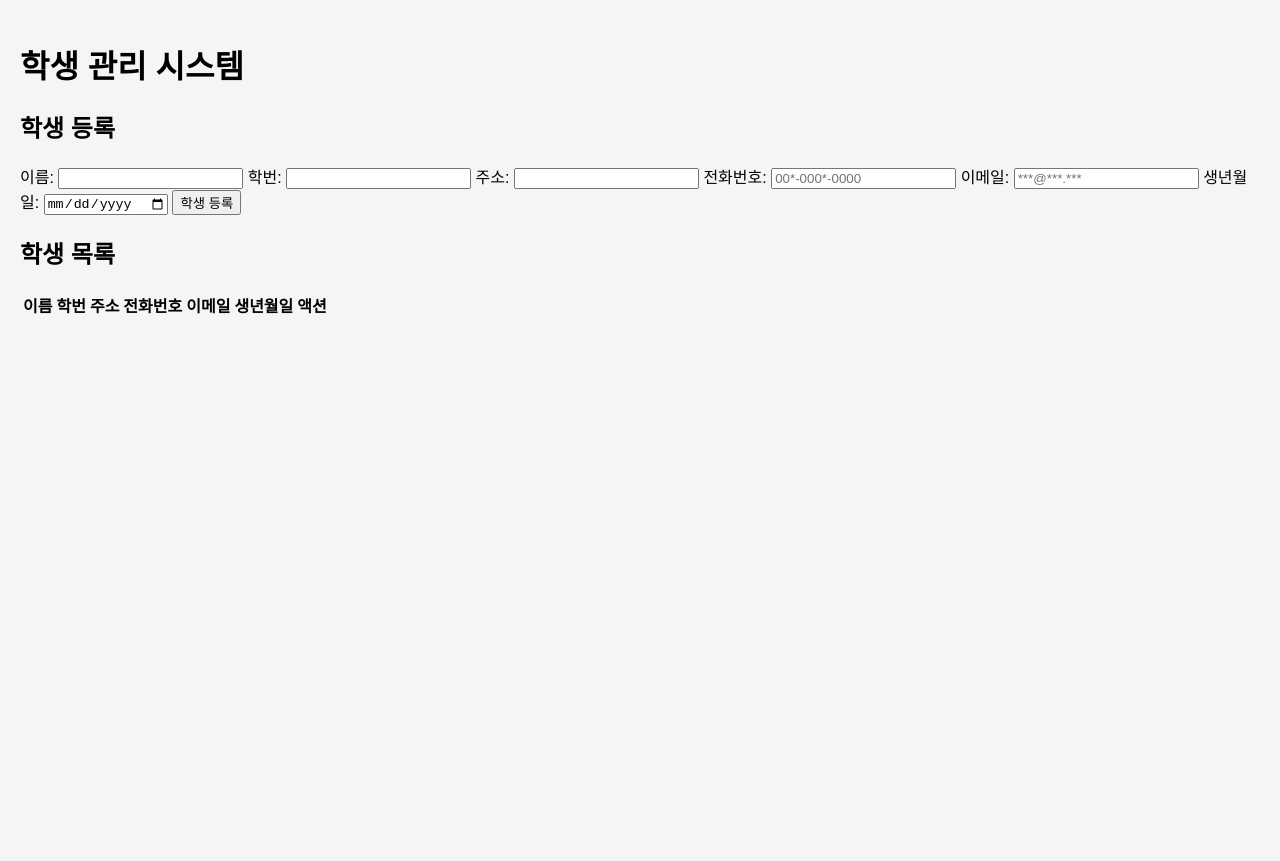
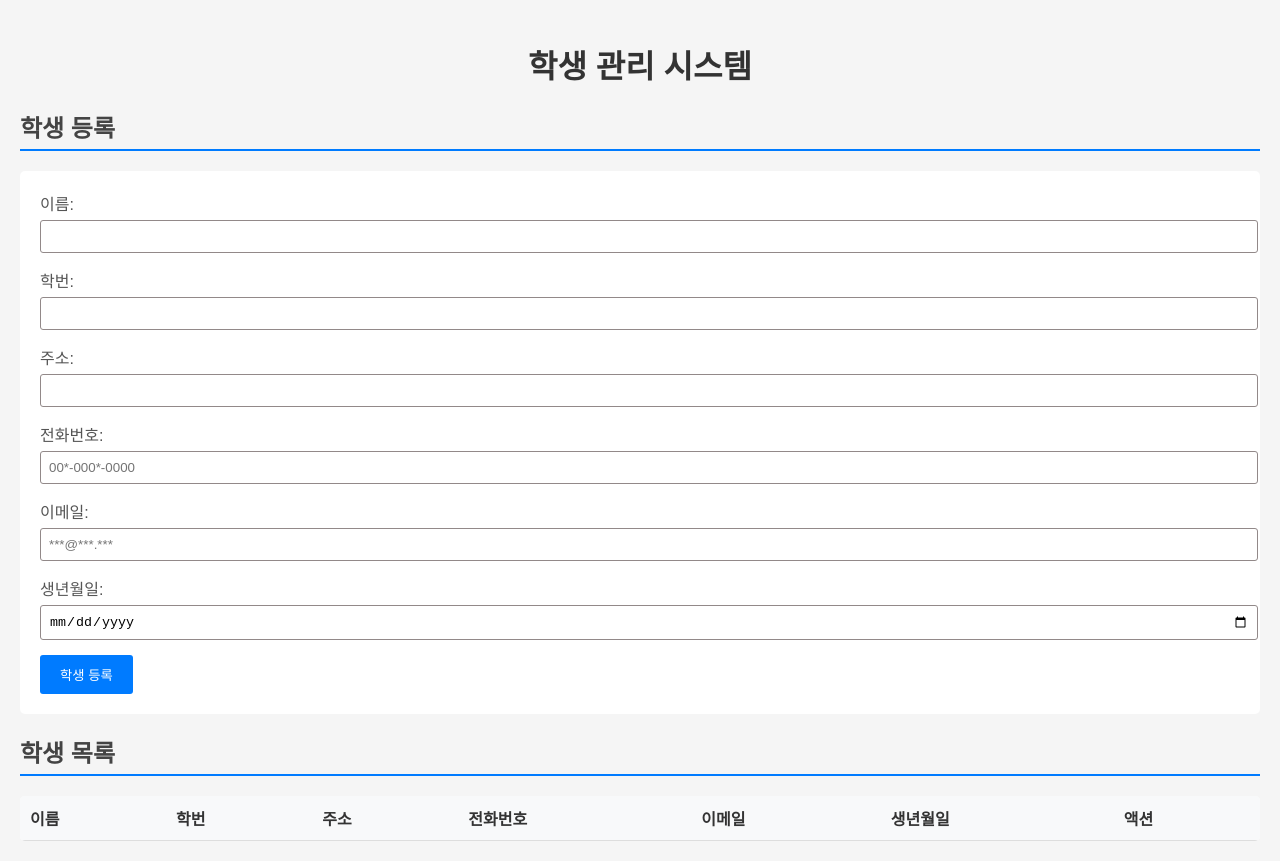
Before and after one commit to lemonade0123/Html5_CSS_JavaScript_App, a plain HTML site: page html5_css3_javascript_Lab/student_book_client/student/student-client-step02.html in a window 1280 px wide. Before the commit the page ends 800 px from the top, so only its background shows below. Drawn offline with Linux system fonts and the light colour scheme.

Commit message:
step3 update

```diff
--- /dev/null
+++ b/html5_css3_javascript_Lab/student_book_client/student/css/form.css
@@ -0,0 +1,126 @@
+      /* body 태그에 전체 페이지의 기본 스타일을 설정합니다 */
+      body {
+          font-family: Arial, sans-serif;
+          /* 글꼴을 Arial로 설정, Arial이 없으면 기본 sans-serif 글꼴 사용 */
+          margin: 0;
+          /* 브라우저 기본 여백(margin) 제거 */
+          padding: 20px;
+          /* 페이지 전체에 20픽셀의 안쪽 여백(padding) 추가 */
+          background-color: #f5f5f5;
+          /* 배경색을 연한 회색으로 설정 */
+      }
+
+      /* 메인 제목(h1)의 스타일을 설정합니다 */
+      h1 {
+          color: #333;
+          /* 텍스트 색상을 진한 회색으로 설정 */
+          text-align: center;
+          /* 텍스트를 중앙 정렬 */
+      }
+
+      /* 부제목(h2)의 스타일을 설정합니다 */
+      h2 {
+          color: #444;
+          /* 텍스트 색상을 중간 회색으로 설정 */
+          border-bottom: 2px solid #007bff;
+          /* 제목 아래에 2픽셀 두께의 파란색 밑줄 추가 */
+          padding-bottom: 5px;
+          /* 밑줄과 텍스트 사이에 5픽셀 간격 추가 */
+      }
+
+      /* 폼(form) 요소의 스타일을 설정합니다 */
+      form {
+          background-color: white;
+          /* 폼 배경색을 흰색으로 설정 */
+          padding: 20px;
+          /* 폼 안쪽에 20픽셀의 여백 추가 */
+          border-radius: 5px;
+          /* 폼 모서리를 5픽셀만큼 둥글게 만듦 */
+          margin-bottom: 20px;
+          /* 폼 아래에 20픽셀의 외부 여백 추가 */
+      }
+
+      /* 라벨(label) 요소의 스타일을 설정합니다 */
+      label {
+          display: block;
+          /* 라벨을 블록 요소로 표시(새 줄에서 시작) */
+          margin-bottom: 5px;
+          /* 라벨 아래에 5픽셀의 외부 여백 추가 */
+          color: #555;
+          /* 텍스트 색상을 중간 회색으로 설정 */
+      }
+
+      /* 입력 필드(input)의 스타일을 설정합니다 */
+      input {
+          width: 100%;
+          /* 입력 필드의 너비를 부모 요소의 100%로 설정 */
+          padding: 8px;
+          /* 입력 필드 안쪽에 8픽셀의 여백 추가 */
+          margin-bottom: 15px;
+          /* 입력 필드 아래에 15픽셀의 외부 여백 추가 */
+          border: 1px solid #928989;
+          /* 1픽셀 두께의 중간 회색 테두리 추가 */
+          border-radius: 3px;
+          /* 입력 필드 모서리를 3픽셀만큼 둥글게 만듦 */
+      }
+
+      /* 버튼(button) 요소의 기본 스타일을 설정합니다 */
+      button {
+          background-color: #007bff;
+          /* 버튼 배경색을 파란색으로 설정 */
+          color: white;
+          /* 버튼 텍스트 색상을 흰색으로 설정 */
+          padding: 10px 20px;
+          /* 버튼 안쪽 여백: 위아래 10px, 좌우 20px */
+          border: none;
+          /* 버튼의 기본 테두리 제거 */
+          border-radius: 3px;
+          /* 버튼 모서리를 3픽셀만큼 둥글게 만듦 */
+          cursor: pointer;
+          /* 마우스 커서를 손가락 모양으로 변경 */
+      }
+
+      /* 버튼에 마우스를 올렸을 때(:hover)의 스타일을 설정합니다 pseudo class selector */
+      button:hover {
+          background-color: #0056b3;
+          /* 배경색을 더 진한 파란색으로 변경 */
+      }
+
+      /* 테이블(table) 요소의 스타일을 설정합니다 */
+      table {
+          width: 100%;
+          /* 테이블의 너비를 부모 요소의 100%로 설정 */
+          border-collapse: collapse;
+          /* 테이블 셀 간의 경계선을 하나로 병합 */
+          background-color: white;
+          /* 테이블 배경색을 흰색으로 설정 */
+          border-radius: 5px;
+          /* 테이블 모서리를 5픽셀만큼 둥글게 만듦 */
+          overflow: hidden;
+          /* 테이블 내용이 경계를 넘어갈 때 숨김 */
+      }
+
+      /* 테이블 헤더(th)와 데이터 셀(td)의 공통 스타일을 설정합니다 */
+      th,
+      td {
+          padding: 10px;
+          /* 셀 내부에 10픽셀의 여백 추가 */
+          text-align: left;
+          /* 셀 내용을 왼쪽으로 정렬 */
+          border-bottom: 1px solid #ddd;
+          /* 셀 아래에 1픽셀 두께의 연한 회색 테두리 추가 */
+      }
+
+      /* 테이블 헤더(th)의 추가 스타일을 설정합니다 */
+      th {
+          background-color: #f8f9fa;
+          /* 헤더 배경색을 매우 연한 회색으로 설정 */
+          color: #333;
+          /* 헤더 텍스트 색상을 진한 회색으로 설정 */
+      }
+
+      /* 테이블 행(tr)에 마우스를 올렸을 때(:hover)의 스타일을 설정합니다 */
+      tr:hover {
+          background-color: #f5f5f5;
+          /* 행의 배경색을 연한 회색으로 변경 */
+      }
--- a/html5_css3_javascript_Lab/student_book_client/student/student-client-step02.html
+++ b/html5_css3_javascript_Lab/student_book_client/student/student-client-step02.html
@@ -12,6 +12,80 @@
         padding: 20px; /* 페이지 전체에 20픽셀의 안쪽 여백(padding) 추가 */
         background-color: #f5f5f5; /* 배경색을 연한 회색으로 설정 */
       }
+      /* 메인 제목(h1)의 스타일을 설정합니다 */
+      h1 {
+        color: #333; /* 텍스트 색상을 진한 회색으로 설정 */
+        text-align: center; /* 텍스트를 중앙 정렬 */
+      }
+
+      /* 부제목(h2)의 스타일을 설정합니다 */
+      h2 {
+        color: #444; /* 텍스트 색상을 중간 회색으로 설정 */
+        border-bottom: 2px solid #007bff; /* 제목 아래에 2픽셀 두께의 파란색 밑줄 추가 */
+        padding-bottom: 5px; /* 밑줄과 텍스트 사이에 5픽셀 간격 추가 */
+      }
+
+      /* 폼(form) 요소의 스타일을 설정합니다 */
+      form {
+        background-color: white; /* 폼 배경색을 흰색으로 설정 */
+        padding: 20px; /* 폼 안쪽에 20픽셀의 여백 추가 */
+        border-radius: 5px; /* 폼 모서리를 5픽셀만큼 둥글게 만듦 */
+        margin-bottom: 20px; /* 폼 아래에 20픽셀의 외부 여백 추가 */
+      }
+      /* 라벨(label) 요소의 스타일을 설정합니다 */
+      label {
+        display: block; /* 라벨을 블록 요소로 표시(새 줄에서 시작) */
+        margin-bottom: 5px; /* 라벨 아래에 5픽셀의 외부 여백 추가 */
+        color: #555; /* 텍스트 색상을 중간 회색으로 설정 */
+      }
+
+      /* 입력 필드(input)의 스타일을 설정합니다 */
+      input {
+        width: 100%; /* 입력 필드의 너비를 부모 요소의 100%로 설정 */
+        padding: 8px; /* 입력 필드 안쪽에 8픽셀의 여백 추가 */
+        margin-bottom: 15px; /* 입력 필드 아래에 15픽셀의 외부 여백 추가 */
+        border: 1px solid #928989; /* 1픽셀 두께의 중간 회색 테두리 추가 */
+        border-radius: 3px; /* 입력 필드 모서리를 3픽셀만큼 둥글게 만듦 */
+      }
+
+      /* 버튼(button) 요소의 기본 스타일을 설정합니다 */
+      button {
+        background-color: #007bff; /* 버튼 배경색을 파란색으로 설정 */
+        color: white; /* 버튼 텍스트 색상을 흰색으로 설정 */
+        padding: 10px 20px; /* 버튼 안쪽 여백: 위아래 10px, 좌우 20px */
+        border: none; /* 버튼의 기본 테두리 제거 */
+        border-radius: 3px; /* 버튼 모서리를 3픽셀만큼 둥글게 만듦 */
+        cursor: pointer; /* 마우스 커서를 손가락 모양으로 변경 */
+      }
+
+      /* 버튼에 마우스를 올렸을 때(:hover)의 스타일을 설정합니다 pseudo class selector */
+      button:hover {
+        background-color: #0056b3; /* 배경색을 더 진한 파란색으로 변경 */
+      }
+
+      /* 테이블(table) 요소의 스타일을 설정합니다 */
+      table {
+        width: 100%; /* 테이블의 너비를 부모 요소의 100%로 설정 */
+        border-collapse: collapse; /* 테이블 셀 간의 경계선을 하나로 병합 */
+        background-color: white; /* 테이블 배경색을 흰색으로 설정 */
+        border-radius: 5px; /* 테이블 모서리를 5픽셀만큼 둥글게 만듦 */
+        overflow: hidden; /* 테이블 내용이 경계를 넘어갈 때 숨김 */
+      }
+
+      /* 테이블 헤더(th)와 데이터 셀(td)의 공통 스타일을 설정합니다 */
+      th,
+      td {
+        padding: 10px; /* 셀 내부에 10픽셀의 여백 추가 */
+        text-align: left; /* 셀 내용을 왼쪽으로 정렬 */
+        border-bottom: 1px solid #ddd; /* 셀 아래에 1픽셀 두께의 연한 회색 테두리 추가 */
+      }
+
+       /* 테이블 헤더(th)의 추가 스타일을 설정합니다 */
+      th {
+        background-color: #f8f9fa; /* 헤더 배경색을 매우 연한 회색으로 설정 */
+        color: #333; /* 헤더 텍스트 색상을 진한 회색으로 설정 */
+      }
+
     </style>
   </head>
   <body>
```
Also changed, not shown: html5_css3_javascript_Lab/student_book_client/student/student-client-step03.html (added, +61 -0 lines).
